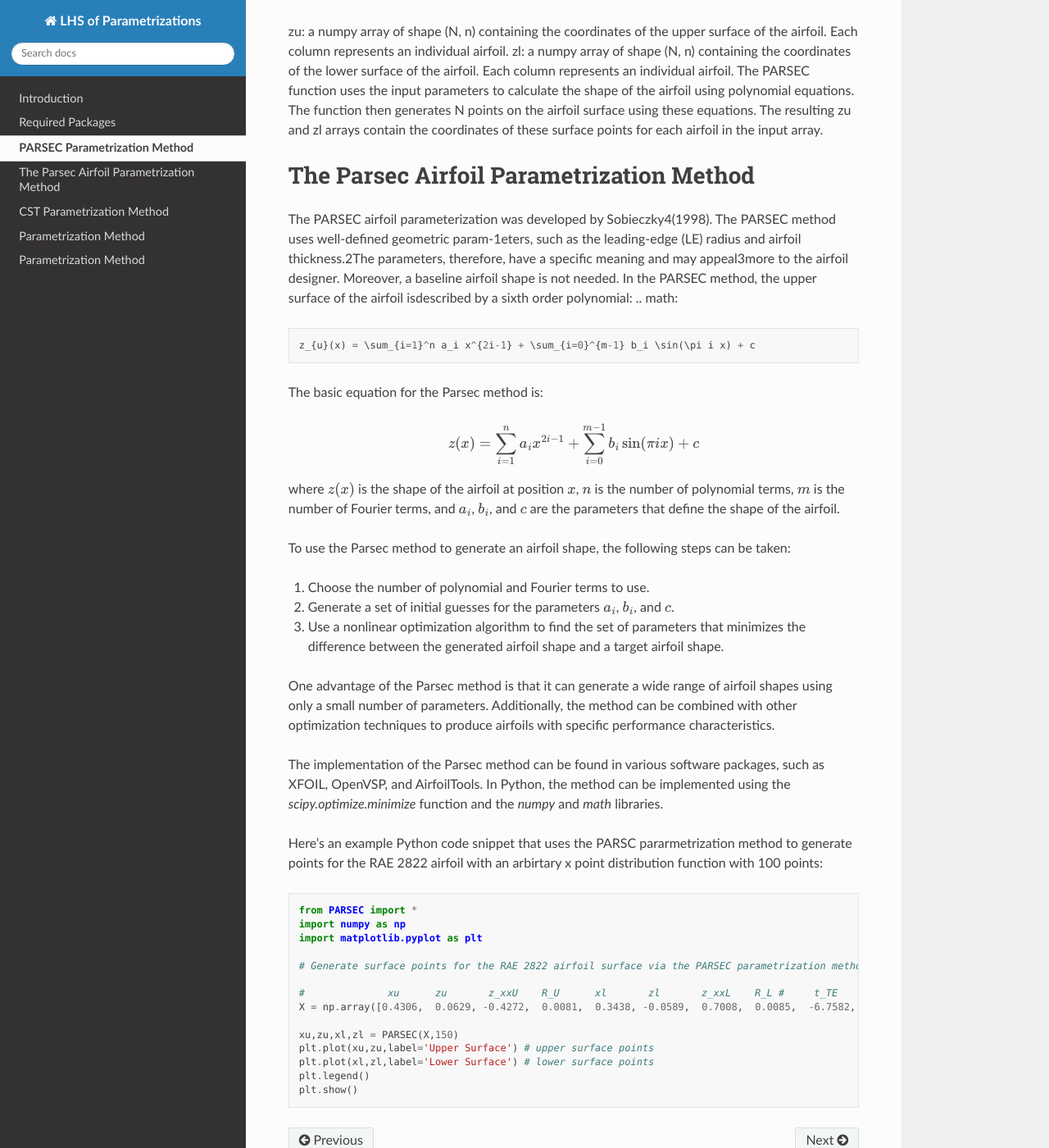
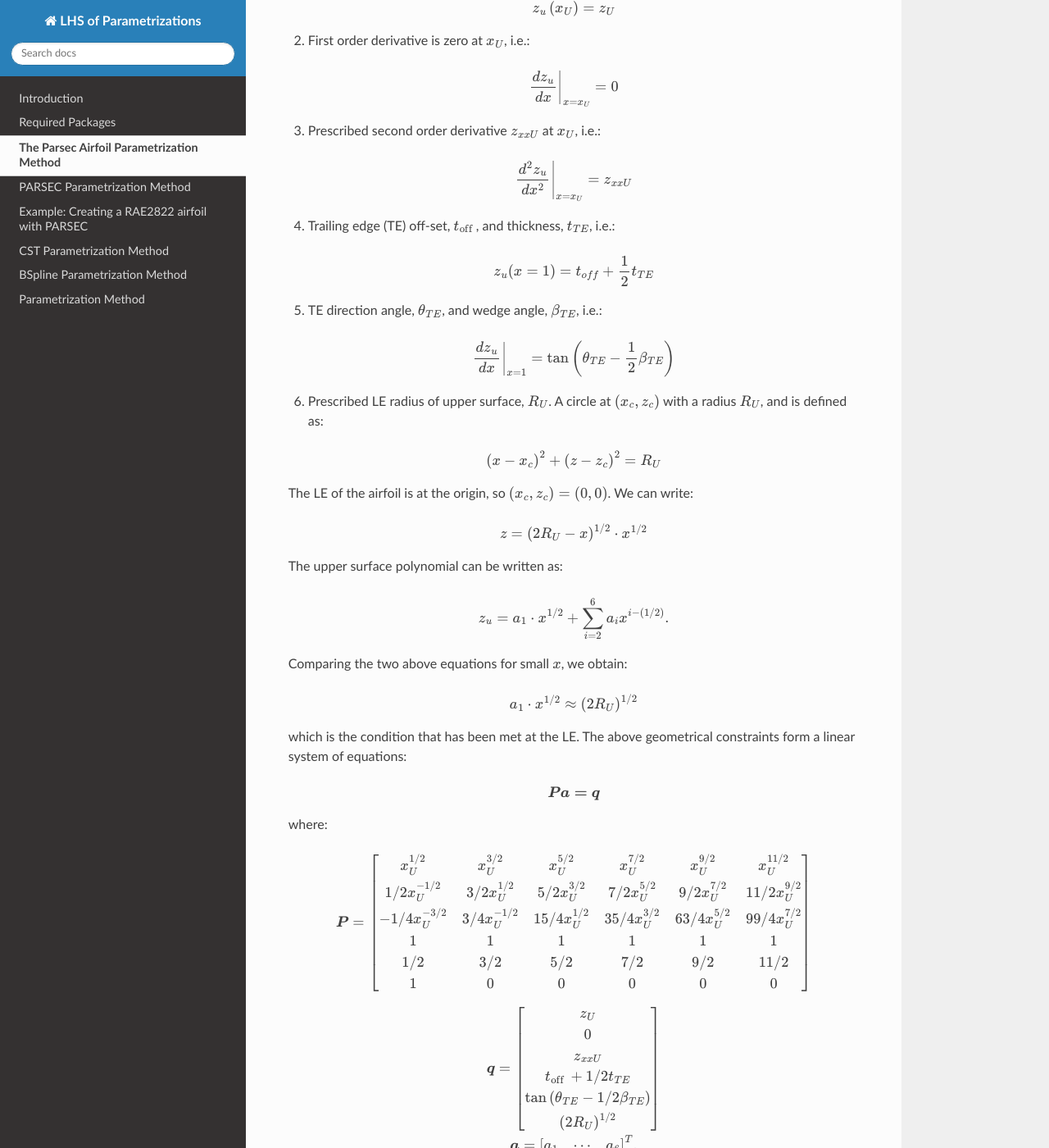
Before and after one commit to tarithsamson/python_airfoil_parameterizations_sampling, a Sphinx documentation site: the page built from docs/source/PARSEC_parametrization_method.rst, in a window 1280 px wide and 1400 px high, scrolled down 469 px. Shown: the whole window at 82% size. Built offline with Sphinx 7.4.7 and the Read the Docs theme 2.0.0, drawn with Linux system fonts in a browser that asks for light colours; some of the changed text lies outside the part shown.

Commit message:
Updated PARSEC docs

```diff
--- a/docs/source/BSpline_parametrization_method.rst
+++ b/docs/source/BSpline_parametrization_method.rst
@@ -1,9 +1,16 @@
-.. _parametrization_method/CST:
+.. _BSpline_parametrization_method:
 
-Parametrization Method
-======================
+BSpline Parametrization Method
+====================================
 
-Here you can describe the Parametrization Method used in the LHS Study Code.
+The BSpline parametrization method is an airfoil parametrization method that uses onstructed by combining a set of control points with a set of basis functions. The control points determine the shape of the curve, while the basis functions determine how the curve is constructed. The basis functions are defined recursively using a set of knots, which are the points where the B-spline transitions from one basis function to the next.
+
+
+.. math::
+
+    S(x)=\sum_{j=0}^{n-1} c_j B_{j, k ; t}(x)
+
+where :math:B_{j, k ; t} are B-spline basis functions of degree :math:k and knots :math:t.
 
 Subsection 1
 ------------
--- a/docs/source/PARSEC_parametrization_method.rst
+++ b/docs/source/PARSEC_parametrization_method.rst
@@ -1,4 +1,154 @@
 .. _PARSEC_parametrization_method:
+
+The Parsec Airfoil Parametrization Method
+==========================================
+
+The PARSEC airfoil parameterization was developed by Sobieczky in 1998.
+
+\In the PARSEC method, the upper surface of the airfoil is described by a
+sixth order polynomial:
+
+.. math:: z_{u}(x)=\sum_{i=1}^{6} a_{i} x^{i-(1 / 2)},
+
+where :math:`a_{i}, i=1, \ldots, 6`, are the polynomial coefficients,
+and :math:`x` is the nondimensional chordwise location,
+:math:`0 \leq x \leq 1`. The coefficients, shown in Fig. 7.4, are
+determined by six geometrical constraints.
+
+#. Maximum upper surface :math:`z`-coordinate :math:`z_{U}` at
+   :math:`x_{U}`, i.e.:
+
+.. math:: z_{u}\left(x_{U}\right)=z_{U}
+
+2. First order derivative is zero at :math:`x_{U}`, i.e.:
+
+.. math:: \left.\frac{d z_{u}}{d x}\right|_{x=x_{U}}=0
+
+3. Prescribed second order derivative :math:`z_{x x U}` at
+   :math:`x_{U}`, i.e.:
+
+.. math:: \left.\frac{d^{2} z_{u}}{d x^{2}}\right|_{x=x_{U}}=z_{x x U}
+
+4. Trailing edge (TE) off-set, :math:`t_{\text {off }}`, and thickness,
+   :math:`t_{T E}`, i.e.:
+
+.. math:: z_{u}(x=1)=t_{o f f}+\frac{1}{2} t_{T E}
+
+5. TE direction angle, :math:`\theta_{T E}`, and wedge angle,
+   :math:`\beta_{T E}`, i.e.:
+
+.. math:: \left.\frac{d z_{u}}{d x}\right|_{x=1}=\tan \left(\theta_{T E}-\frac{1}{2} \beta_{T E}\right)
+
+6. Prescribed LE radius of upper surface, :math:`R_{U}`. A circle at
+   :math:`\left(x_{c}, z_{c}\right)` with a radius :math:`R_{U}`, and is
+   defined as:
+
+.. math:: \left(x-x_{c}\right)^{2}+\left(z-z_{c}\right)^{2}=R_{U}
+
+The LE of the airfoil is at the origin, so
+:math:`\left(x_{c}, z_{c}\right)=(0,0)`. We can write:
+
+.. math:: z=\left(2 R_{U}-x\right)^{1 / 2} \cdot x^{1 / 2}
+
+The upper surface polynomial can be written as:
+
+.. math:: z_{u}=a_{1} \cdot x^{1 / 2}+\sum_{i=2}^{6} a_{i} x^{i-(1 / 2)} .
+
+Comparing the two above equations for small :math:`x`, we obtain:
+
+.. math:: a_{1} \cdot x^{1 / 2} \approx\left(2 R_{U}\right)^{1 / 2}
+
+which is the condition that has been met at the LE. The above geometrical
+constraints form a linear system of
+equations:
+
+.. math:: \boldsymbol {P a=q}
+
+where:
+
+.. math::
+
+   \boldsymbol{P}=\left[\begin{array}{cccccc}
+   x_{U}^{1 / 2} & x_{U}^{3 / 2} & x_{U}^{5 / 2} & x_{U}^{7 / 2} & x_{U}^{9 / 2} & x_{U}^{11 / 2} \\
+   1 / 2 x_{U}^{-1 / 2} & 3 / 2 x_{U}^{1 / 2} & 5 / 2 x_{U}^{3 / 2} & 7 / 2 x_{U}^{5 / 2} & 9 / 2 x_{U}^{7 / 2} & 11 / 2 x_{U}^{9 / 2} \\
+   -1 / 4 x_{U}^{-3 / 2} & 3 / 4 x_{U}^{-1 / 2} & 15 / 4 x_{U}^{1 / 2} & 35 / 4 x_{U}^{3 / 2} & 63 / 4 x_{U}^{5 / 2} & 99 / 4 x_{U}^{7 / 2} \\
+   1 & 1 & 1 & 1 & 1 & 1 \\
+   1 / 2 & 3 / 2 & 5 / 2 & 7 / 2 & 9 / 2 & 11 / 2 \\
+   1 & 0 & 0 & 0 & 0 & 0
+   \end{array}\right]
+
+.. math::
+
+   \begin{gathered}
+   \boldsymbol{q}=\left[\begin{array}{c}
+   z_{U} \\
+   0 \\
+   z_{x x U} \\
+   t_{\text {off }}+1 / 2 t_{T E} \\
+   \tan \left(\theta_{T E}-1 / 2 \beta_{T E}\right) \\
+   \left(2 R_{U}\right)^{1 / 2}
+   \end{array}\right] \\
+   \boldsymbol{a}=\left[\begin{array}{lll}
+   a_{1} & \cdots & a_{6}
+   \end{array}\right]^{T} .
+   \end{gathered}
+
+The linear system has a unique solution given by:
+
+.. math:: \boldsymbol {a={P}^{-1} q}
+
+The lower surface is configured in a similar fashion. We have:
+
+.. math:: z_{l}(x)=\sum_{i=1}^{6} b_{i} x^{i-(1 / 2)},
+
+with the following constraints:
+
+.. math::
+
+   \begin{gathered}
+   z_{l}\left(x_{L}\right)=z_{L} \\
+   \left.\frac{d^{2} z_{l}}{d x^{2}}\right|_{x=x_{L}}=z_{x x L}, \\
+   z_{l}(x=1)=t_{\text {off }}-\frac{1}{2} t_{T E},
+   \end{gathered}
+
+.. math::
+
+   \begin{gathered}
+   \left.\frac{d z_{l}}{d x}\right|_{x=1}=\tan \left(\theta_{T E}+\frac{1}{2} \beta_{T E}\right), \\
+   b_{1} \cdot x^{1 / 2} \approx-\left(2 R_{L}\right)^{1 / 2}
+   \end{gathered}
+
+The linear system of equations is:
+
+.. math:: \boldsymbol{Eb=v}
+
+where :math:`\mathrm{E}=\mathrm{P}` and
+
+.. math::
+
+   \begin{gathered}
+   \boldsymbol{v}=\left[\begin{array}{c}
+   z_{L} \\
+   0 \\
+   z_{x x L} \\
+   t_{o f f}-1 / 2 t_{T E} \\
+   \tan \left(\theta_{T E}+1 / 2 \beta_{T E}\right) \\
+   -\left(2 R_{L}\right)^{1 / 2}
+   \end{array}\right] \\
+   \boldsymbol{b}=\left[\begin{array}{lll}
+   b_{1} & \cdots & b_{6}
+   \end{array}\right]^{T} .
+   \end{gathered}
+
+The solution to the matrix equation is:
+
+.. math:: \boldsymbol {b={E}^{-1} v}
+
+Altogether, there are 12 parameters in the PARSEC formulation. Some of
+the parameters can be fixed during an optimization. For example, setting
+:math:`t_{T E}=0` will yield a sharp closed TE. Also, it is possible to
+work only on the upper or the lower surface.
+
 
 PARSEC Parametrization Method
 ================================
@@ -16,36 +166,12 @@ zu: a numpy array of shape (N, n) containing the coordinates of the upper surfac
 zl: a numpy array of shape (N, n) containing the coordinates of the lower surface of the airfoil. Each column represents an individual airfoil.
 The PARSEC function uses the input parameters to calculate the shape of the airfoil using polynomial equations. The function then generates N points on the airfoil surface using these equations. The resulting zu and zl arrays contain the coordinates of these surface points for each airfoil in the input array.
 
-The Parsec Airfoil Parametrization Method
-==========================================
-
-The PARSEC airfoil parameterization was developed by Sobieczky4(1998). The PARSEC method uses well-defined geometric param-1eters,  such  as  the  leading-edge  (LE)  radius  and  airfoil  thickness.2The parameters, therefore, have a specific meaning and may appeal3more to the airfoil designer. Moreover, a baseline airfoil shape is not needed.
-In  the  PARSEC  method,  the  upper  surface  of  the  airfoil  isdescribed by a sixth order polynomial:
-.. math::
-
-    z_{u}(x) = \sum_{i=1}^n a_i x^{2i-1} + \sum_{i=0}^{m-1} b_i \sin(\pi i x) + c
-
-The basic equation for the Parsec method is:
-
-.. math::
-
-    z(x) = \sum_{i=1}^n a_i x^{2i-1} + \sum_{i=0}^{m-1} b_i \sin(\pi i x) + c
-
-where :math:`z(x)` is the shape of the airfoil at position :math:`x`, :math:`n` is the number of polynomial terms, :math:`m` is the number of Fourier terms, and :math:`a_i`, :math:`b_i`, and :math:`c` are the parameters that define the shape of the airfoil.
-
-To use the Parsec method to generate an airfoil shape, the following steps can be taken:
-
-1. Choose the number of polynomial and Fourier terms to use.
-2. Generate a set of initial guesses for the parameters :math:`a_i`, :math:`b_i`, and :math:`c`.
-3. Use a nonlinear optimization algorithm to find the set of parameters that minimizes the difference between the generated airfoil shape and a target airfoil shape.
-
-One advantage of the Parsec method is that it can generate a wide range of airfoil shapes using only a small number of parameters. Additionally, the method can be combined with other optimization techniques to produce airfoils with specific performance characteristics.
-
-The implementation of the Parsec method can be found in various software packages, such as XFOIL, OpenVSP, and AirfoilTools. In Python, the method can be implemented using the `scipy.optimize.minimize` function and the `numpy` and `math` libraries.
+Example: Creating a RAE2822 airfoil with PARSEC
+===============================================
 
 Here's an example Python code snippet that uses the PARSC pararmetrization method to generate points for the RAE 2822 airfoil with an arbirtary x point distribution function with 100 points:
 
-.. code-block:: python
+.. code-block::
 
     from PARSEC import *
     import numpy as np
```
Also changed, not shown: docs/source/CST_parametrization_method.rst (+7 -2 lines), test.py (+18 -2 lines).
